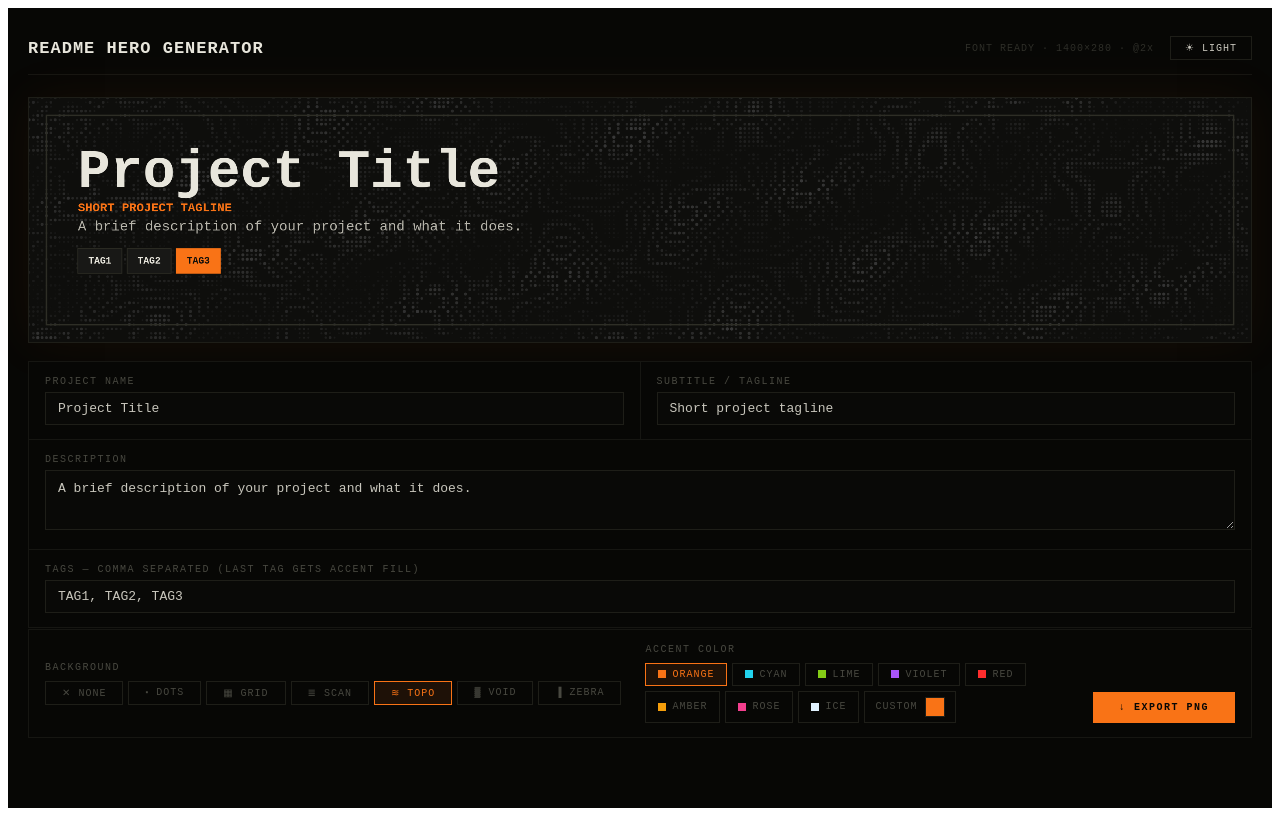
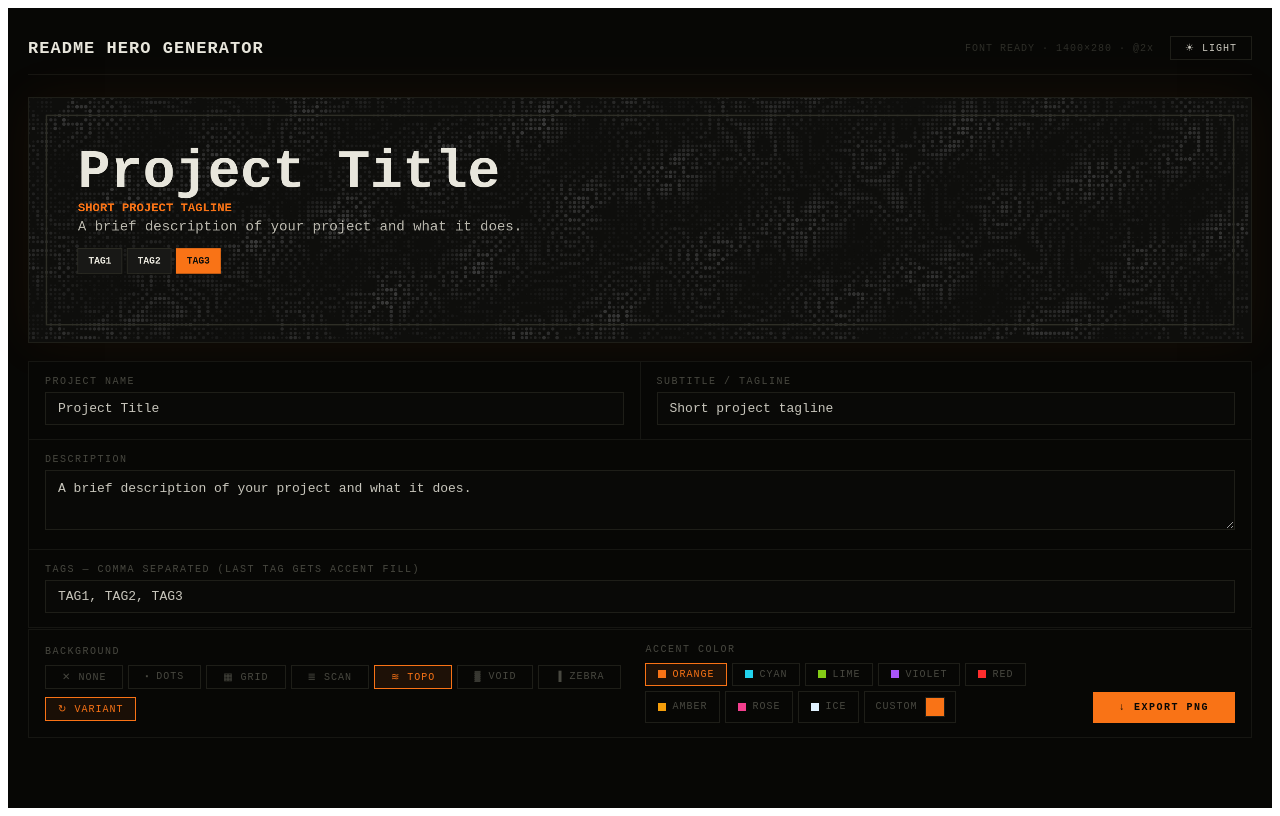
Before and after one commit to 11philip22/readme-hero-generator, a React (Vite) app: page / in a window 1280 px wide. Built offline with nearby package versions, Linux system fonts and the light colour scheme; a web font is replaced by a local one.

Commit message:
random backgrounds

```diff
--- a/src/App.jsx
+++ b/src/App.jsx
@@ -1,4 +1,4 @@
-import { useState, useRef, useEffect, useCallback } from "react";
+import { useState, useRef, useEffect, useCallback, useMemo } from "react";
 
 const ACCENTS = [
   { name: "ORANGE", color: "#f97316" },
@@ -37,6 +37,41 @@ const PALETTE = {
     PATTERN_INV: true,    // true = dark dots on light bg
   },
 };
+
+function createPatternSeed() {
+  return {
+    topoOffsetX: Math.random() * 1800,
+    topoOffsetY: Math.random() * 1800,
+    topoScaleX: 0.018 + Math.random() * 0.012,
+    topoScaleY: 0.030 + Math.random() * 0.015,
+    topoBandwidth: 0.018 + Math.random() * 0.012,
+    topoDotScale: 0.82 + Math.random() * 0.55,
+    voidOffsetA: Math.random() * 1800,
+    voidOffsetB: Math.random() * 1800,
+    voidOffsetC: Math.random() * 1800,
+    voidOffsetD: Math.random() * 1800,
+    voidWarpPrimaryX: 68 + Math.random() * 40,
+    voidWarpSecondaryX: 24 + Math.random() * 26,
+    voidWarpPrimaryY: 70 + Math.random() * 42,
+    voidWarpSecondaryY: 24 + Math.random() * 26,
+    voidLevels: 14 + Math.floor(Math.random() * 6),
+    voidLevelSpread: 1.3 + Math.random() * 0.45,
+    voidLineBoost: 0.88 + Math.random() * 0.32,
+    zebraOffsetX: Math.random() * 1500,
+    zebraOffsetY: Math.random() * 1500,
+    zebraStripeCount: 8.8 + Math.random() * 3.6,
+    zebraWarpFreqX: 0.005 + Math.random() * 0.006,
+    zebraWarpFreqY: 0.018 + Math.random() * 0.013,
+    zebraWarpAmp: 1.0 + Math.random() * 1.0,
+    zebraThreshold: 0.42 + Math.random() * 0.16,
+    zebraAlpha: 0.72 + Math.random() * 0.16,
+    zebraBrightnessShift: -0.02 + Math.random() * 0.05,
+  };
+}
+
+function clamp01(v) {
+  return Math.min(1, Math.max(0, v));
+}
 
 async function loadFonts() {
   const faces = [
@@ -147,14 +182,15 @@ function drawScan(ctx, width, height, pal) {
   }
 }
 
-function drawTopoWave(ctx, width, height, pal) {
+function drawTopoWave(ctx, width, height, pal, seed) {
   const stepX = 5, stepY = 5, levels = 14;
-  const scaleX = 0.022, scaleY = 0.038;
+  const scaleX = seed.topoScaleX;
+  const scaleY = seed.topoScaleY;
   const inv = pal.PATTERN_INV;
 
   for (let px = 0; px < width; px += stepX) {
     for (let py = 0; py < height; py += stepY) {
-      const val = noise(px * scaleX, py * scaleY);
+      const val = noise((px + seed.topoOffsetX) * scaleX, (py + seed.topoOffsetY) * scaleY);
       const n = (val + 1) / 2;
       const levelStep = 1.0 / levels;
       let minDist = Infinity;
@@ -162,7 +198,7 @@ function drawTopoWave(ctx, width, height, pal) {
         const d = Math.abs(n - i * levelStep);
         if (d < minDist) minDist = d;
       }
-      const bandwidth = 0.022;
+      const bandwidth = seed.topoBandwidth;
       if (minDist < bandwidth) {
         const proximity = 1 - (minDist / bandwidth);
         const levelNorm = Math.round(n / levelStep) / levels;
@@ -171,7 +207,7 @@ function drawTopoWave(ctx, width, height, pal) {
         const alpha = (0.25 + proximity * 0.55) * (0.4 + levelNorm * 0.6);
         const v = Math.round(brightness * 255);
         ctx.fillStyle = `rgba(${v},${v},${v},${alpha.toFixed(2)})`;
-        const dotR = 0.8 + proximity * 0.7 + levelNorm * 0.4;
+        const dotR = (0.75 + proximity * 0.78 + levelNorm * 0.35) * seed.topoDotScale;
         ctx.beginPath();
         ctx.arc(px, py, dotR, 0, Math.PI * 2);
         ctx.fill();
@@ -180,13 +216,13 @@ function drawTopoWave(ctx, width, height, pal) {
   }
 }
 
-function sampleVoidField(x, y, width, height) {
+function sampleVoidField(x, y, seed) {
   const warpX =
-    noise(x * 0.006 + 4.1, y * 0.006 - 1.9) * 88 +
-    noise(x * 0.014 - 3.2, y * 0.010 + 2.7) * 36;
+    noise((x + seed.voidOffsetA) * 0.006 + 4.1, (y - seed.voidOffsetB) * 0.006 - 1.9) * seed.voidWarpPrimaryX +
+    noise((x - seed.voidOffsetC) * 0.014 - 3.2, (y + seed.voidOffsetD) * 0.010 + 2.7) * seed.voidWarpSecondaryX;
   const warpY =
-    noise(x * 0.006 - 2.6, y * 0.006 + 3.4) * 92 +
-    noise(x * 0.012 + 1.8, y * 0.012 - 4.3) * 34;
+    noise((x - seed.voidOffsetD) * 0.006 - 2.6, (y + seed.voidOffsetA) * 0.006 + 3.4) * seed.voidWarpPrimaryY +
+    noise((x + seed.voidOffsetB) * 0.012 + 1.8, (y - seed.voidOffsetC) * 0.012 - 4.3) * seed.voidWarpSecondaryY;
   const wx = x + warpX;
   const wy = y + warpY;
 
@@ -223,7 +259,7 @@ function edgePoint(x, y, step, edge, v00, v10, v11, v01, level) {
   return [x, y + step * t];
 }
 
-function drawVoid(ctx, width, height, pal) {
+function drawVoid(ctx, width, height, pal, seed) {
   const inv = pal.PATTERN_INV;
   const step = 5;
   const cols = Math.ceil(width / step);
@@ -232,7 +268,7 @@ function drawVoid(ctx, width, height, pal) {
 
   for (let gy = 0; gy <= rows; gy++) {
     for (let gx = 0; gx <= cols; gx++) {
-      field[gy][gx] = sampleVoidField(gx * step, gy * step, width, height);
+      field[gy][gx] = sampleVoidField(gx * step, gy * step, seed);
     }
   }
 
@@ -253,9 +289,9 @@ function drawVoid(ctx, width, height, pal) {
     14: [[0, 3]],
   };
 
-  const levels = 17;
-  const minLevel = -1.55;
-  const maxLevel = 1.55;
+  const levels = seed.voidLevels;
+  const minLevel = -seed.voidLevelSpread;
+  const maxLevel = seed.voidLevelSpread;
   for (let i = 0; i < levels; i++) {
     const t = i / Math.max(1, levels - 1);
     const level = minLevel + (maxLevel - minLevel) * t;
@@ -265,7 +301,7 @@ function drawVoid(ctx, width, height, pal) {
     const alpha = 0.22 + (1 - Math.abs(t - 0.5) * 1.65) * 0.36;
 
     ctx.strokeStyle = `rgba(${v},${v},${v},${Math.max(0.08, alpha).toFixed(2)})`;
-    ctx.lineWidth = 0.9 + (1 - Math.abs(t - 0.5) * 1.4) * 0.8;
+    ctx.lineWidth = (0.9 + (1 - Math.abs(t - 0.5) * 1.4) * 0.8) * seed.voidLineBoost;
     ctx.beginPath();
 
     for (let gy = 0; gy < rows; gy++) {
@@ -297,8 +333,8 @@ function drawVoid(ctx, width, height, pal) {
   }
 }
 
-function drawZebra(ctx, width, height, pal, deviceScale = 1) {
-  const stripeWidth = width / 10;
+function drawZebra(ctx, width, height, pal, seed, deviceScale = 1) {
+  const stripeWidth = width / seed.zebraStripeCount;
   const inv = pal.PATTERN_INV;
   const sampleScale = Math.max(1, Math.round(deviceScale));
   const step = 1 / sampleScale;
@@ -309,22 +345,25 @@ function drawZebra(ctx, width, height, pal, deviceScale = 1) {
     const px = sx * step;
     for (let sy = 0; sy < syMax; sy++) {
       const py = sy * step;
-      const warp = noise(py * 0.025, px * 0.008) * stripeWidth * 1.4;
+      const warp = noise(
+        (py + seed.zebraOffsetY) * seed.zebraWarpFreqY,
+        (px + seed.zebraOffsetX) * seed.zebraWarpFreqX,
+      ) * stripeWidth * seed.zebraWarpAmp;
       const warpedX = px + warp;
       const bandPos = ((warpedX / stripeWidth) % 1.0 + 1.0) % 1.0;
-      const isLight = bandPos < 0.5;
+      const isLight = bandPos < seed.zebraThreshold;
       if (isLight) {
-        const rawBrightness = 0.10 + bandPos * 0.14;
-        const brightness = inv ? (1 - rawBrightness) : rawBrightness;
+        const rawBrightness = clamp01(0.10 + bandPos * 0.14 + seed.zebraBrightnessShift);
+        const brightness = clamp01(inv ? (1 - rawBrightness) : rawBrightness);
         const v = Math.round(brightness * 255);
-        ctx.fillStyle = `rgba(${v},${v},${v},0.85)`;
+        ctx.fillStyle = `rgba(${v},${v},${v},${seed.zebraAlpha.toFixed(2)})`;
         ctx.fillRect(px, py, step, step);
       }
     }
   }
 }
 
-function drawBanner(canvas, { name, subtitle, description, tags, accent, bgStyle, colorMode, width, height }) {
+function drawBanner(canvas, { name, subtitle, description, tags, accent, bgStyle, colorMode, patternSeed, width, height }) {
   const ctx = canvas.getContext("2d");
   const dpr = 2;
   canvas.width = width * dpr;
@@ -345,9 +384,9 @@ function drawBanner(canvas, { name, subtitle, description, tags, accent, bgStyle
   if (bgStyle === "DOTS")       drawDotGrid(ctx, width, height, pal);
   else if (bgStyle === "GRID")  drawSquareGrid(ctx, width, height, pal);
   else if (bgStyle === "SCAN")  drawScan(ctx, width, height, pal);
-  else if (bgStyle === "WAVE")  drawTopoWave(ctx, width, height, pal);
-  else if (bgStyle === "VOID")  drawVoid(ctx, width, height, pal);
-  else if (bgStyle === "ZEBRA") drawZebra(ctx, width, height, pal, dpr);
+  else if (bgStyle === "WAVE")  drawTopoWave(ctx, width, height, pal, patternSeed);
+  else if (bgStyle === "VOID")  drawVoid(ctx, width, height, pal, patternSeed);
+  else if (bgStyle === "ZEBRA") drawZebra(ctx, width, height, pal, patternSeed, dpr);
   // NONE — just the solid background color, no pattern
 
   const pad = 20;
@@ -447,16 +486,18 @@ export default function BannerGenerator() {
   const [accentColor, setAccentColor] = useState(ACCENTS[0].color);
   const [bgStyle, setBgStyle]         = useState("WAVE");
   const [colorMode, setColorMode]     = useState("dark");
+  const [patternSeed, setPatternSeed] = useState(() => createPatternSeed());
   const [fontReady, setFontReady]     = useState(false);
   const canvasRef = useRef(null);
   const customColorInputRef = useRef(null);
   const W = 1400, H = 280;
-  const tags   = tagsInput.split(",").map(t => t.trim()).filter(Boolean);
-  const accent = {
+  const tags = useMemo(() => tagsInput.split(",").map(t => t.trim()).filter(Boolean), [tagsInput]);
+  const accent = useMemo(() => ({
     name: accentIdx >= 0 ? ACCENTS[accentIdx].name : "CUSTOM",
     color: accentColor,
-  };
+  }), [accentIdx, accentColor]);
   const isDark = colorMode === "dark";
+  const canRerollPattern = bgStyle === "WAVE" || bgStyle === "VOID" || bgStyle === "ZEBRA";
 
   // UI palette mirrors the banner mode
   const ui = {
@@ -476,10 +517,17 @@ export default function BannerGenerator() {
     loadFonts().then(() => setFontReady(true));
   }, []);
 
+  const handleBackgroundChange = (nextBg) => {
+    setBgStyle(nextBg);
+    if (nextBg === "WAVE" || nextBg === "VOID" || nextBg === "ZEBRA") {
+      setPatternSeed(createPatternSeed());
+    }
+  };
+
   const render = useCallback(() => {
     if (!canvasRef.current || !fontReady) return;
-    drawBanner(canvasRef.current, { name, subtitle, description, tags, accent, bgStyle, colorMode, width: W, height: H });
-  }, [name, subtitle, description, tags, accent, bgStyle, colorMode, fontReady]);
+    drawBanner(canvasRef.current, { name, subtitle, description, tags, accent, bgStyle, colorMode, patternSeed, width: W, height: H });
+  }, [name, subtitle, description, tags, accent, bgStyle, colorMode, patternSeed, fontReady]);
 
   useEffect(() => { render(); }, [render]);
 
@@ -565,11 +613,29 @@ export default function BannerGenerator() {
             <div style={{ ...lbl, marginBottom: 8 }}>Background</div>
             <div style={{ display: "flex", gap: 5 }}>
               {BACKGROUNDS.map(bg => (
-                <button key={bg} onClick={() => setBgStyle(bg)} style={toggleBtn(bgStyle === bg)}>
+                <button key={bg} onClick={() => handleBackgroundChange(bg)} style={toggleBtn(bgStyle === bg)}>
                   {bg === "NONE" ? "✕ NONE" : bg === "DOTS" ? "⬝ DOTS" : bg === "GRID" ? "▦ GRID" : bg === "SCAN" ? "≣ SCAN" : bg === "WAVE" ? "≋ TOPO" : bg === "VOID" ? "▓ VOID" : "▐ ZEBRA"}
                 </button>
               ))}
             </div>
+            <button
+              onClick={() => setPatternSeed(createPatternSeed())}
+              disabled={!canRerollPattern}
+              style={{
+                marginTop: 8,
+                padding: "5px 12px",
+                border: `1px solid ${canRerollPattern ? accent.color : ui.inputBorder}`,
+                background: canRerollPattern ? accent.color + "14" : "transparent",
+                color: canRerollPattern ? accent.color : ui.label,
+                cursor: canRerollPattern ? "pointer" : "default",
+                fontSize: 10,
+                fontFamily: "'JetBrains Mono', monospace",
+                letterSpacing: "0.1em",
+                borderRadius: 0,
+              }}
+            >
+              ↻ VARIANT
+            </button>
           </div>
 
           <div>
```
Also changed, not shown: assets/hero-banner.png (renamed from assets/readme-hero-generator-hero-banner.png), 1 other file (tests, documents, lock files or other folders).
